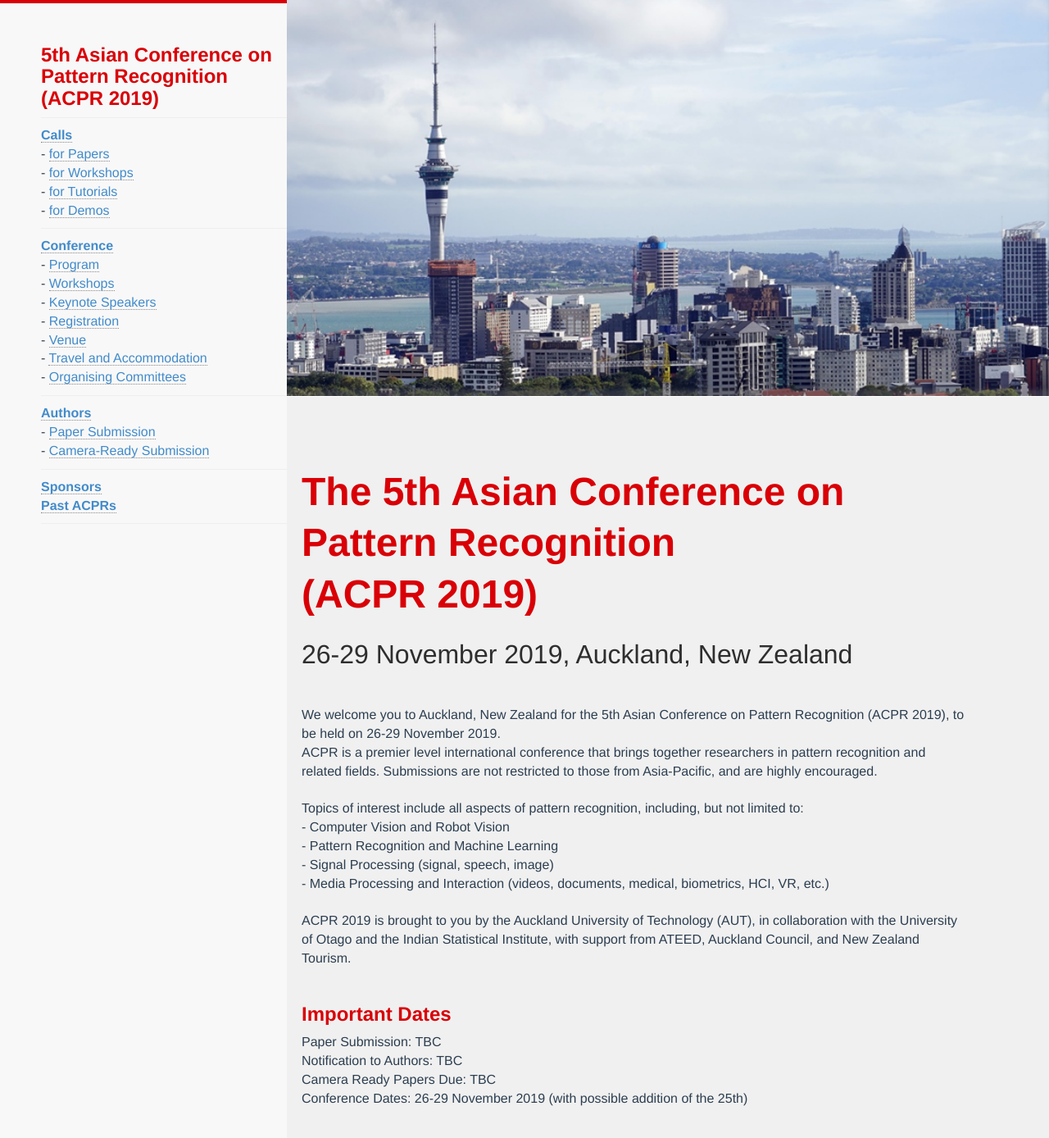
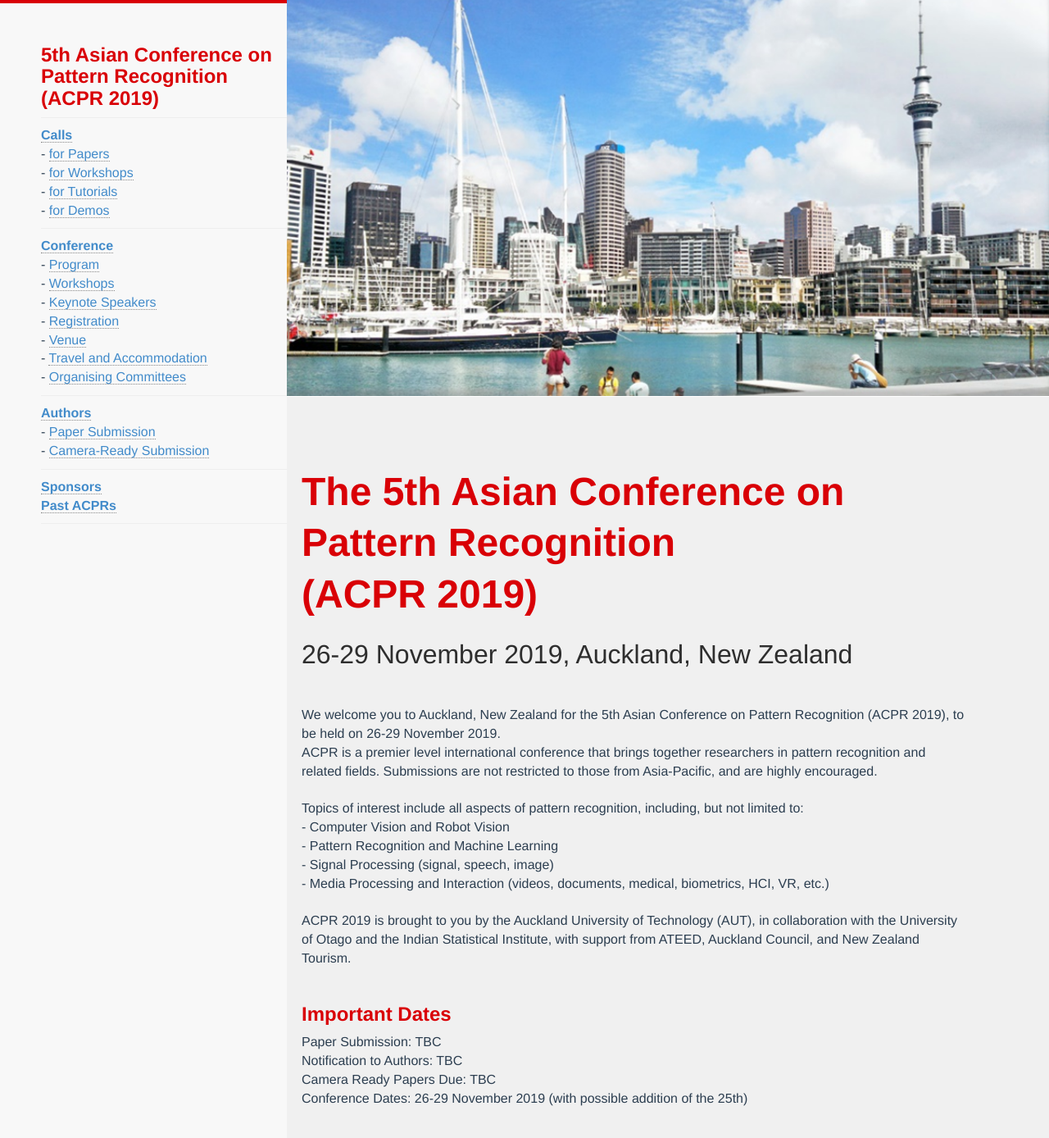
Before and after one commit to AndrewChenUoA/ACPR2019, a Jekyll site: the page built from index.html, in a window 1280 px wide and 1400 px high. Shown: the top 1388 px of the window at 82% size. Built offline with Jekyll 4.4.1, drawn with Linux system fonts in a browser that asks for light colours; nearby versions of some CDN libraries; Markdown is read by kramdown in place of the engine named in the settings.

Commit message:
Try another header image

```diff
--- a/_includes/showcase.html
+++ b/_includes/showcase.html
@@ -1,6 +1,6 @@
     </div>
     <style>
-    .showcase-wrapper {background-image: url("{{ site.baseurl }}/images/newheader.PNG"); background-position:center; max-height:500px}
+    .showcase-wrapper {background-image: url("{{ site.baseurl }}/images/header3.png"); background-position:center; max-height:500px}
     </style>
     <div class="showcase-wrapper sticky">
       <div class="showcase-text">
```
Also changed, not shown: images/header3.png (added).
